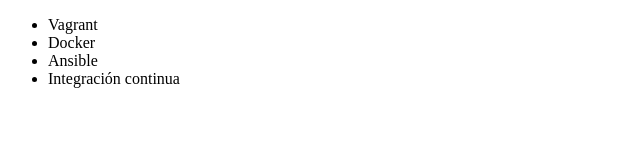
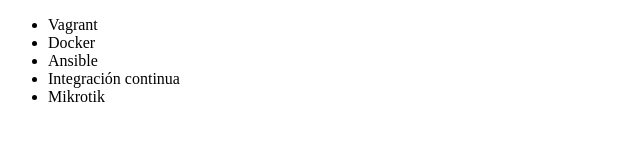
Before and after one commit to jasego/neobit, a plain HTML site: page index.html in a window 1280 px wide. Shown: the full height of the page, 0-640 px from the left. Drawn offline with Linux system fonts and the light colour scheme.

Commit message:
Agragado curso Mikrotik

```diff
--- a/index.html
+++ b/index.html
@@ -14,6 +14,7 @@
                 <li>Docker</li>
                 <li>Ansible</li>
                 <li>Integración continua</li>
+                <li>Mikrotik</li>
             </ul>
         </main>
         <footer>
```
